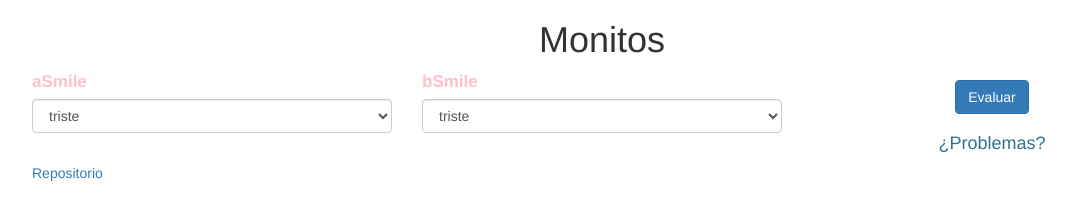
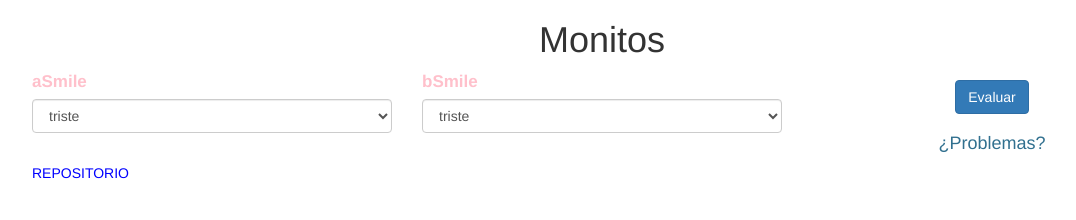
Before and after one commit to sayda1/ejercicio-7, a plain HTML site: page index.html in a window 1280 px wide. Shown: the whole page, without its empty margins (38-1114 px from the left). Drawn offline with Linux system fonts and the light colour scheme.

Commit message:
actualizar

```diff
--- a/index.html
+++ b/index.html
@@ -36,7 +36,7 @@
 	            </div>
 	        </div>
 	    </div>
-	    <a href="https://github.com/sayda1/ejercicio-7">Repositorio</a>
+	    <a href="https://github.com/sayda1/ejercicio-7" style="color:blue">REPOSITORIO</a>
 	</div>
 </body>
 <script src="main.js"></script>
```
